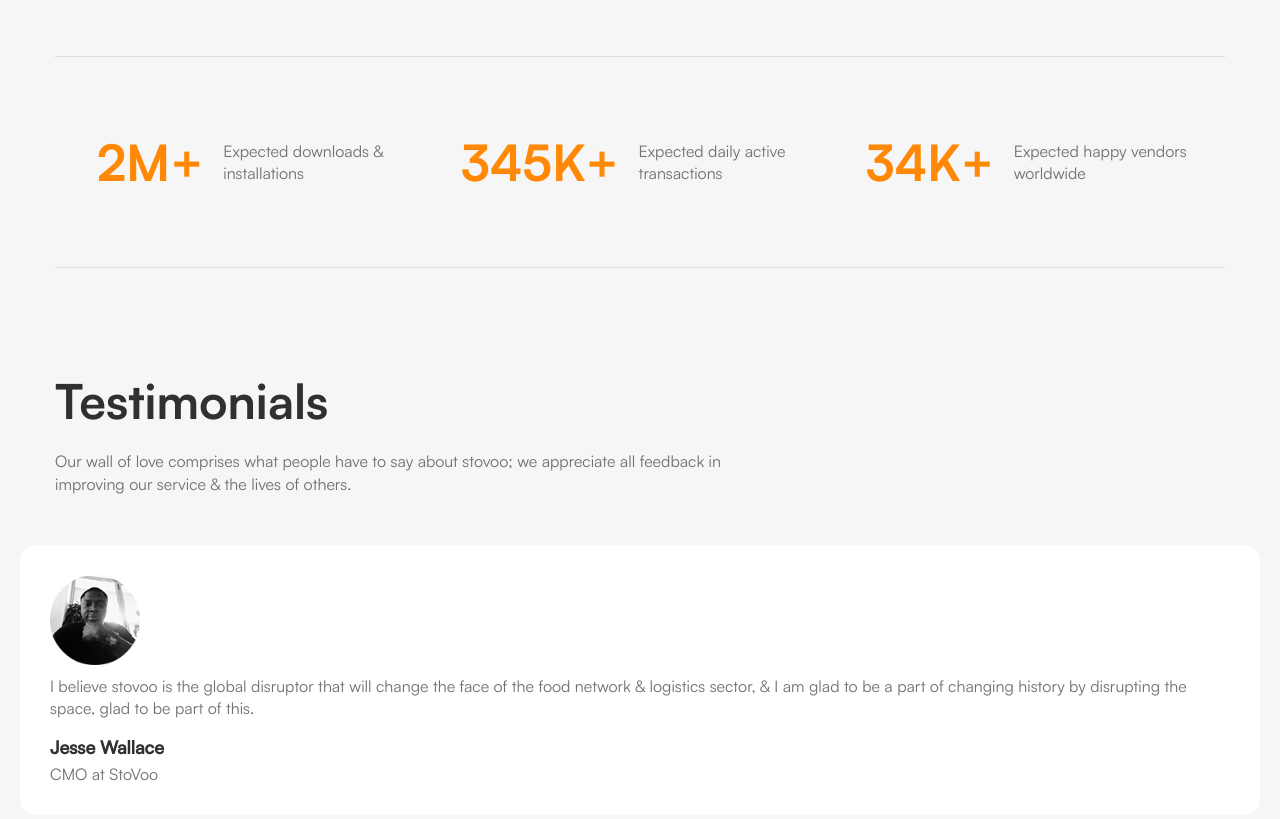
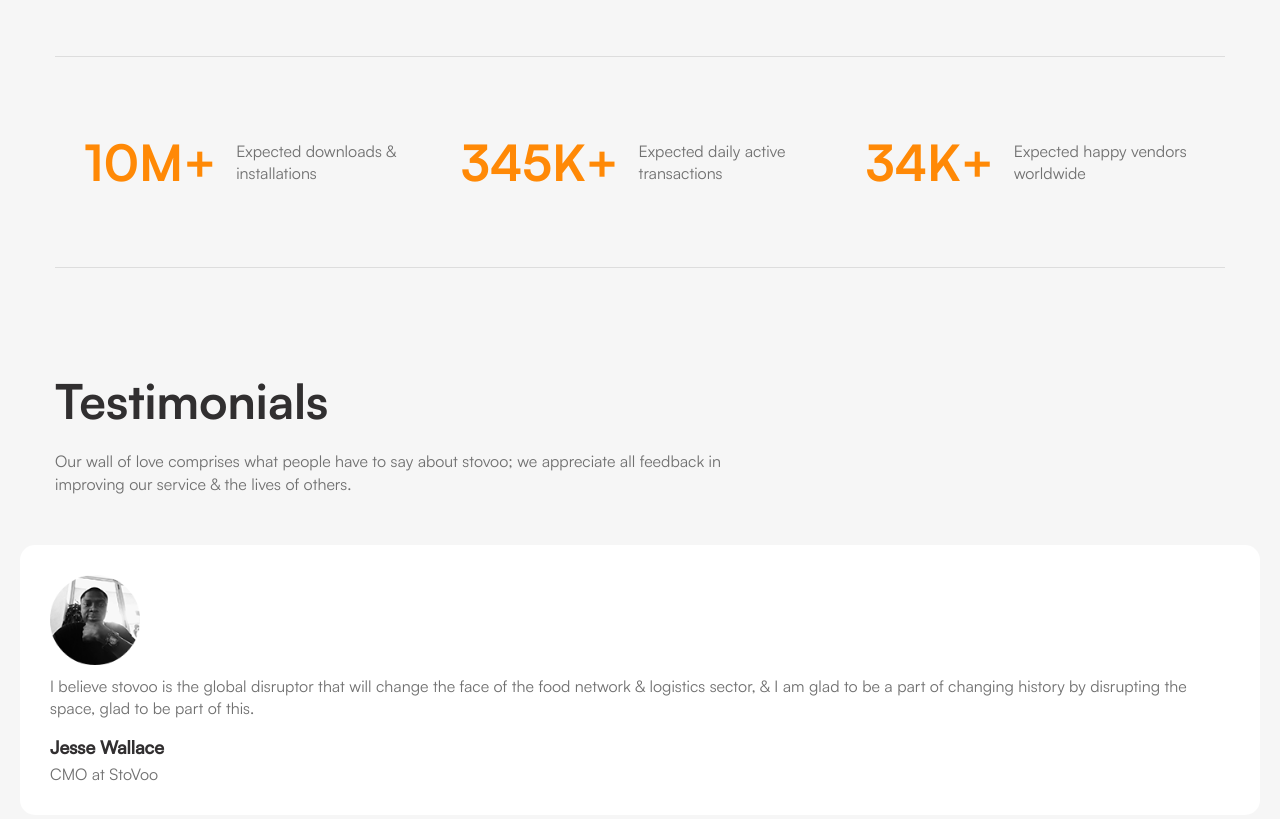
Before and after one commit to harun-r/stovoo-react, a React (Create React App) app: page / in a window 1280 px wide. Shown: the part 3320-4139 px from the top of the page. Built offline with nearby package versions, Linux system fonts and the light colour scheme.

Commit message:
Counter Up

```diff
--- a/package.json
+++ b/package.json
@@ -8,10 +8,12 @@
     "@testing-library/user-event": "^13.5.0",
     "node-sass": "^7.0.1",
     "react": "^17.0.2",
+    "react-countup": "^6.1.1",
     "react-dom": "^17.0.2",
     "react-modal": "^3.14.4",
     "react-router-dom": "^6.2.2",
     "react-scripts": "5.0.0",
+    "react-visibility-sensor": "^5.1.1",
     "sass-loader": "^12.6.0",
     "web-vitals": "^2.1.4"
   },
--- a/src/components/FunFact/FunFact.js
+++ b/src/components/FunFact/FunFact.js
@@ -1,22 +1,60 @@
 import React from 'react';
-
+import CountUp from 'react-countup';
+import ReactVisibilitySensor from "react-visibility-sensor";
 const FunFact = () => {
     return (
         <div className="fun-fact">
             <div className="container">
                 <div className="fun-fact-inner">
                     <div className="item">
-                        <h3>2M+</h3>
+                        <h3>
+
+                            <CountUp
+                                start={0}
+                                end={10}
+                            >
+                                {({ countUpRef, start }) => (
+                                    <ReactVisibilitySensor onChange={start}>
+                                        <span ref={countUpRef} ></span>
+                                    </ReactVisibilitySensor>
+
+                                )}
+                            </CountUp>
+                            M+</h3>
                         <p>Expected downloads & installations</p>
                     </div>
                     <div className="item">
                         <h3>
-                           345K+
+                            <CountUp
+                                start={0}
+                                end={345}
+                            >
+                                {({ countUpRef, start }) => (
+                                    <ReactVisibilitySensor onChange={start}>
+                                        <span ref={countUpRef} ></span>
+                                    </ReactVisibilitySensor>
+
+                                )}
+                            </CountUp>
+                            K+
                         </h3>
                         <p>Expected daily active transactions</p>
                     </div>
                     <div className="item">
-                        <h3>34K+</h3>
+                        <h3>
+
+                            <CountUp
+                                start={0}
+                                end={34}
+                            >
+                                {({ countUpRef, start }) => (
+                                    <ReactVisibilitySensor onChange={start}>
+                                        <span ref={countUpRef} ></span>
+                                    </ReactVisibilitySensor>
+
+                                )}
+                            </CountUp>
+                            K+</h3>
                         <p>Expected happy vendors worldwide</p>
                     </div>
                 </div>
```
Also changed, not shown: 1 other file (tests, documents, lock files or other folders).
